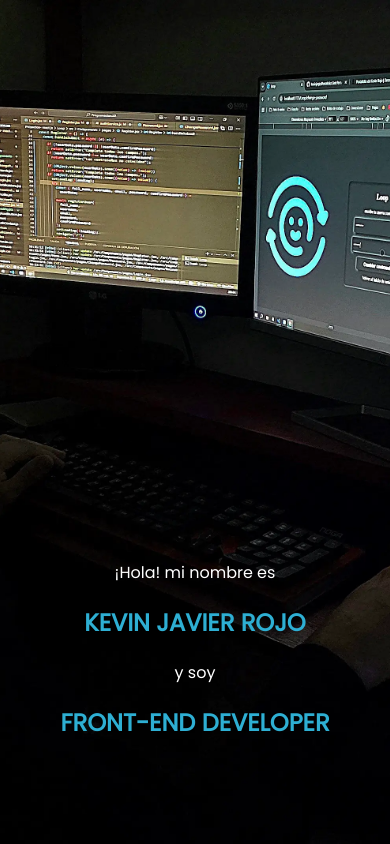
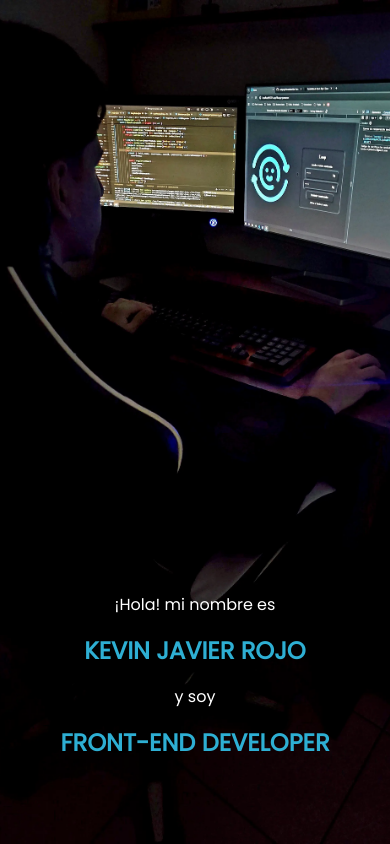
Before and after one commit to kevinjrojo/Portafolio, a React (Vite) app: page / in a window 390 px wide. Shown: the top 844 px of the page. Built offline with nearby package versions, Linux system fonts and the light colour scheme.

Commit message:
eliminando imagen no utilizada y ajustando estilos en el componente Intro

```diff
--- a/src/components/Intro.jsx
+++ b/src/components/Intro.jsx
@@ -1,22 +1,20 @@
 import "../styles/intro.css";
-import { gsap } from "gsap";
 
-import { ScrollTrigger } from "gsap/ScrollTrigger";
-// ScrollSmoother requires ScrollTrigger
-import { ScrollSmoother } from "gsap/ScrollSmoother"
 import photo from "../assets/photo.webp";
+import photoMovil from "../assets/foto kevin 2.webp";
 
 export const Intro = () => {
-  gsap.registerPlugin(ScrollTrigger, ScrollSmoother);
+
   return (
     <div className="intro" data-aos="fade-down">
       <header>
         <img src={photo} alt="Kevin Rojo" className="photo" />
+         <img src={photoMovil} alt="Kevin Rojo" className="photo-movil" />
       </header>
       <article className="text-intro">
-        <p>¡Hola! mi nombre es</p>
+        <p >¡Hola! mi nombre es</p>
         <h1>KEVIN JAVIER ROJO</h1>
-        <p>y soy</p>
+        <p >y soy</p>
         <h1>FRONT-END DEVELOPER</h1>
 
      </article>
--- a/src/styles/intro.css
+++ b/src/styles/intro.css
@@ -12,25 +12,49 @@
   object-fit: cover;
   z-index: 1;
 }
+.photo-movil{
+  display: none;
+}
 .text-intro {
     position:relative;
     color:White;
-    text-align: center;
-    place-content: end;
+   display: flex;
+   justify-content: center;
+    align-items: end;
+    gap: 5px;
     height: 90vh;
     z-index: 2;
 
 }
-
 .text-intro h1 {
 color: var(--color-primary);
+margin: 10px;
+
 }
 
 @media only screen and (max-width: 600px) {
-  .hero-section {
+  .photo{
+  display: none;
+  }
+  .photo-movil{
+    position: absolute;
+    object-fit: cover;
+    z-index: 1;
     display: flex;
+    height: 100vh;
+    width: 100%;
+  }
+  .text-intro{
     flex-direction: column;
-    justify-content: center;
-    background-image: url("../assets/foto kevin 2.webp");
+    display: flex;
+   justify-content: end;
+    align-items: center;
+       gap: 0px;
+
   }
+  .text-intro h1{
+    margin: 0px;
   }
+
+
+}
```
Also changed, not shown: src/assets/foto.webp (deleted). Lines whose indentation alone changed are shown as unchanged.
